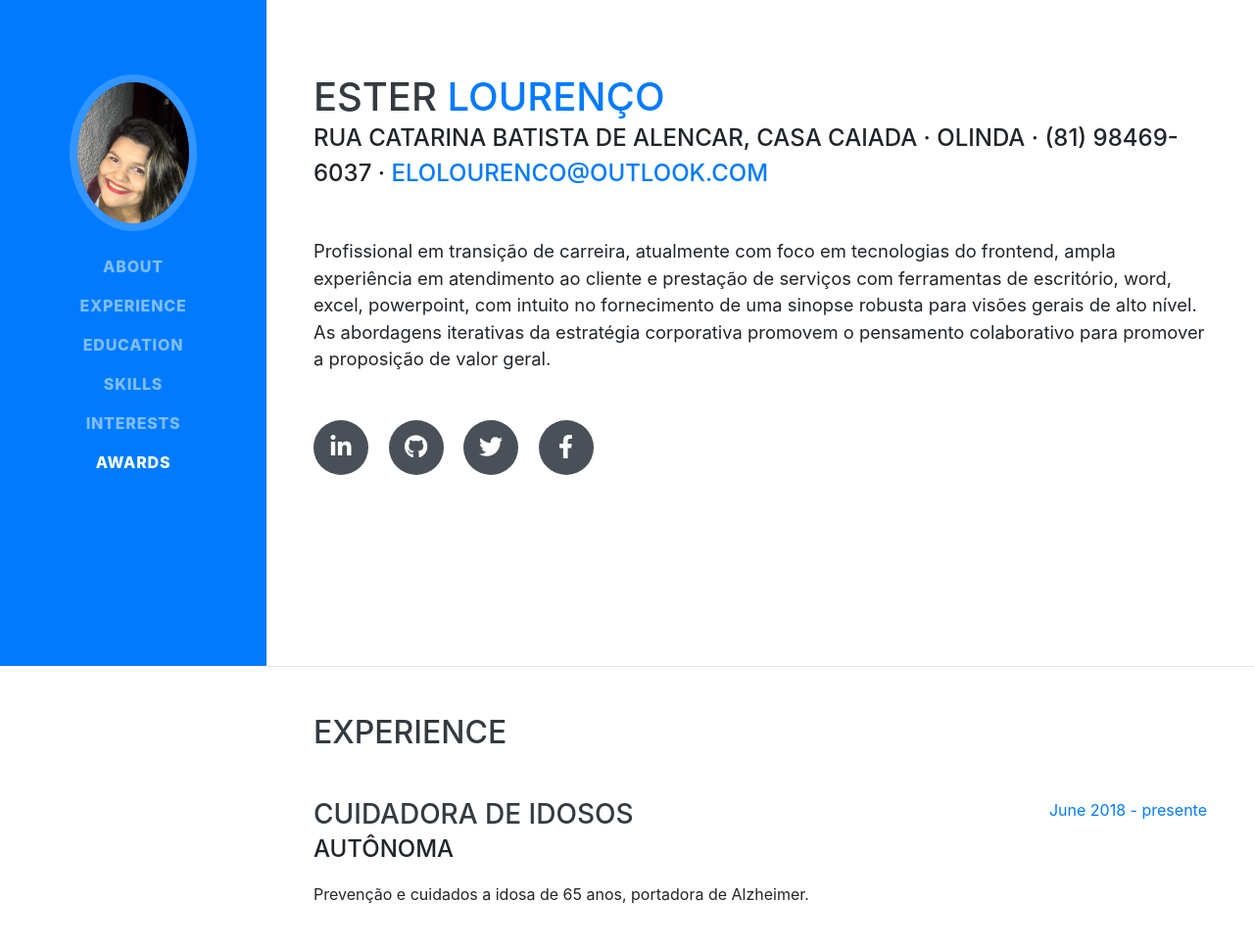
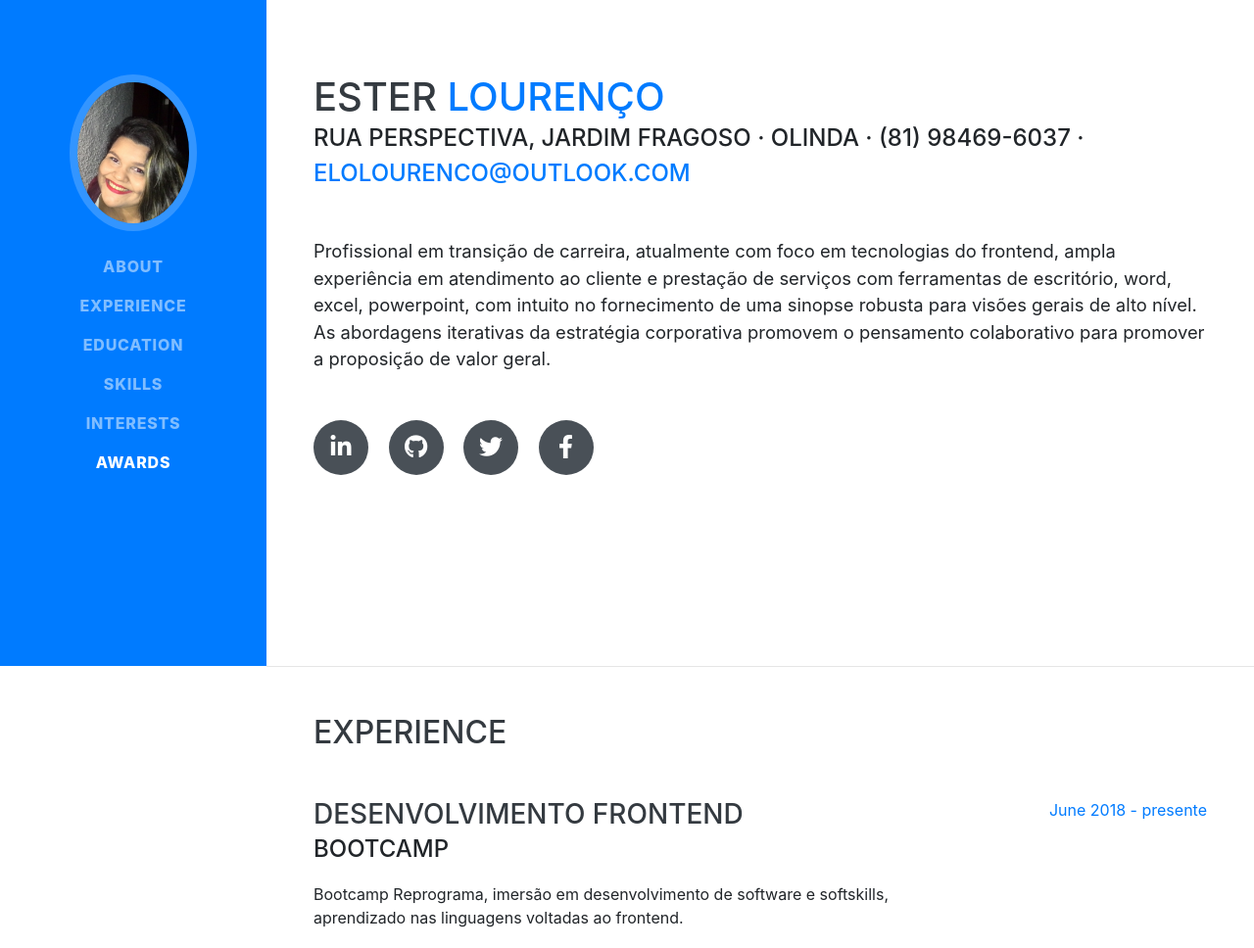
Before and after one commit to macindex/ester-lorenco.github.io, a website with bundled scripts: page index.html in a window 1280 px wide. Shown: the part 120-1088 px from the top of the page at 98% size. Built offline with nearby package versions, Linux system fonts and the light colour scheme; a web font is replaced by a local one.

Commit message:
updates second

```diff
--- a/index.html
+++ b/index.html
@@ -66,7 +66,7 @@
         <h1 class="mb-0">Ester
           <span class="text-primary">Lourenço</span>
         </h1>
-        <div class="subheading mb-5">Rua Catarina batista de alencar, Casa caiada · Olinda · (81) 98469-6037 ·
+        <div class="subheading mb-5">Rua Perspectiva, Jardim fragoso · Olinda · (81) 98469-6037 ·
           <a href="mailto:name@email.com">elolourenco@outlook.com</a>
         </div>
         <p class="lead mb-5">Profissional em transição de carreira, atualmente com foco em tecnologias do frontend, ampla experiência em atendimento ao cliente e prestação de serviços com ferramentas de escritório, word, excel, powerpoint, com intuito no fornecimento de uma sinopse robusta para visões gerais de alto nível. As abordagens iterativas da estratégia corporativa promovem o pensamento colaborativo para promover a proposição de valor geral.</p>
@@ -96,9 +96,9 @@
 
         <div class="resume-item d-flex flex-column flex-md-row justify-content-between mb-5">
           <div class="resume-content">
-            <h3 class="mb-0">Cuidadora de idosos</h3>
-            <div class="subheading mb-3">Autônoma</div>
-            <p>Prevenção e cuidados a idosa de 65 anos, portadora de Alzheimer.</p>
+            <h3 class="mb-0">Desenvolvimento Frontend</h3>
+            <div class="subheading mb-3">Bootcamp</div>
+            <p>Bootcamp Reprograma, imersão em desenvolvimento de software e softskills, aprendizado nas linguagens voltadas ao frontend.</p>
           </div>
           <div class="resume-date text-md-right">
             <span class="text-primary">June 2018 - presente</span>
```
